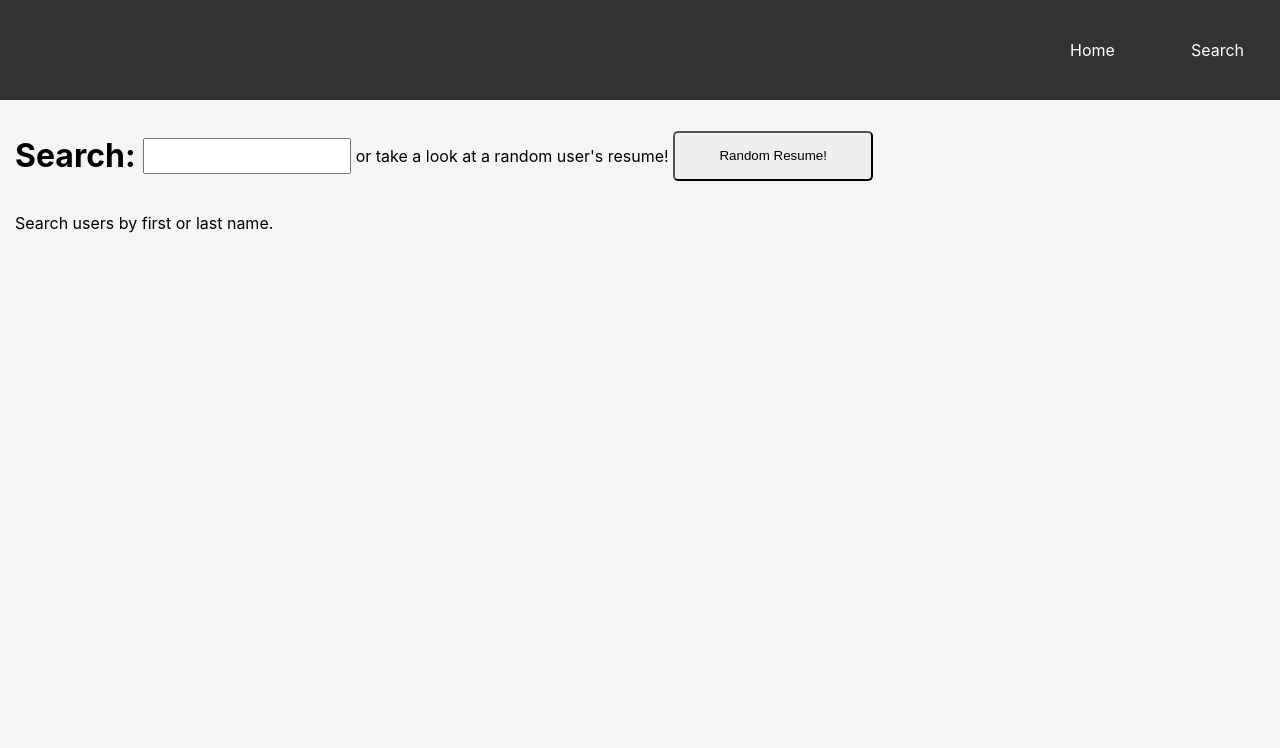
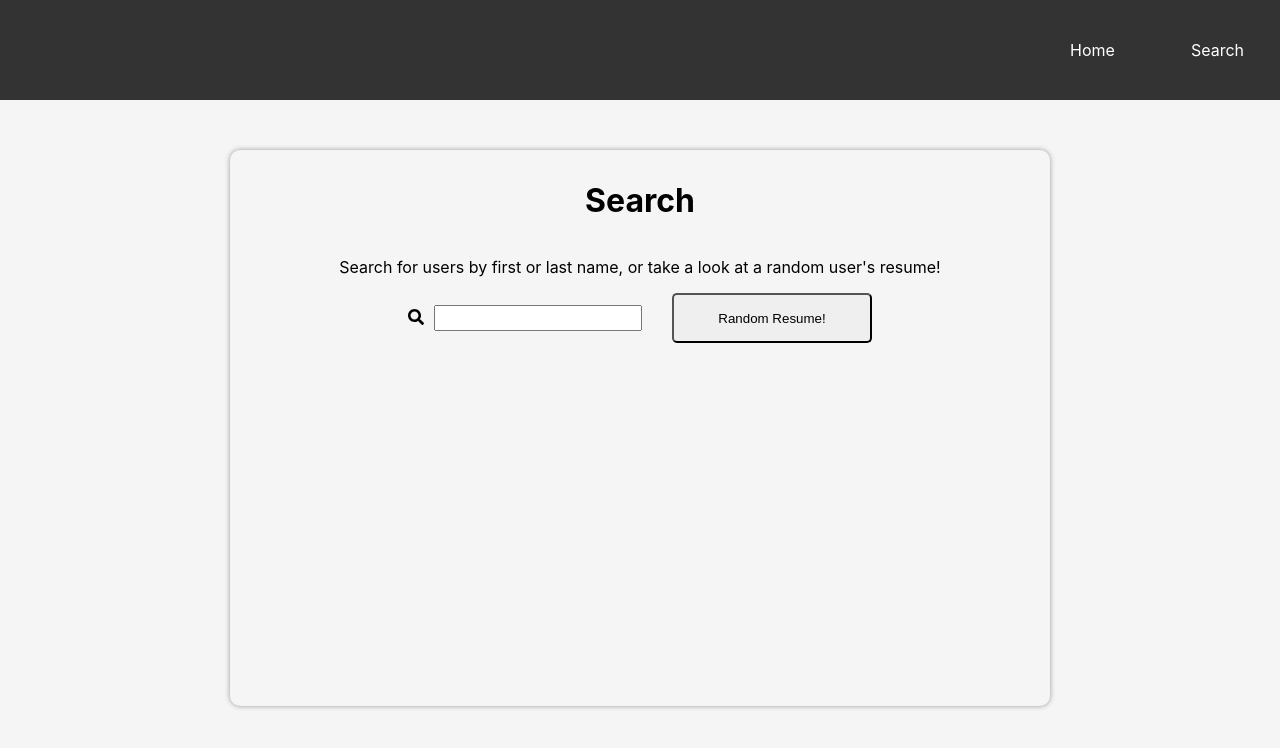
Before and after one commit to lin-zhou/personal-page-generator, a React (Create React App) app: page /Search in a window 1280 px wide. Shown: the top 748 px of the page. Built offline with nearby package versions, Linux system fonts and the light colour scheme.

Commit message:
More UI changes, can't have empty fields when registering or logging in

```diff
--- a/package.json
+++ b/package.json
@@ -3,6 +3,9 @@
   "version": "0.1.0",
   "private": true,
   "dependencies": {
+    "@fortawesome/fontawesome-svg-core": "^1.2.32",
+    "@fortawesome/free-solid-svg-icons": "^5.15.1",
+    "@fortawesome/react-fontawesome": "^0.1.13",
     "@testing-library/jest-dom": "^4.2.4",
     "@testing-library/react": "^9.5.0",
     "@testing-library/user-event": "^7.2.1",
--- a/src/css/App.css
+++ b/src/css/App.css
@@ -74,3 +74,7 @@ html {
 .center-text {
   text-align: center;
 }
+
+.red-text {
+  color: red;
+}
--- a/src/css/Profile.css
+++ b/src/css/Profile.css
@@ -1,6 +1,11 @@
+.profile {
+  text-align: center;
+}
+
 .edit-container {
   display: flex;
-  justify-content: center;
+  flex-direction: column;
+  align-items: center;
 }
 
 .profile__edit-info {
@@ -15,4 +20,5 @@
   width: 60%;
   max-width: 500px;
   border-radius: 10px;
+  text-align: left;
 }
--- a/src/css/ResumeUpload.css
+++ b/src/css/ResumeUpload.css
@@ -3,8 +3,10 @@
 }
 
 .rotating-logo {
-  height: 40vmin;
+  font-size: 40vmin;
+  color: #75BFF6;
   pointer-events: none;
+  margin-top: 25px;
 }
 
 @media (prefers-reduced-motion: no-preference) {
--- a/src/css/Search.css
+++ b/src/css/Search.css
@@ -1,18 +1,30 @@
+.search {
+  display: flex;
+  justify-content: center;
+  align-items: center;
+  width: 100%;
+  padding: 0 !important;
+}
+
+.search-container {
+  max-width: 800px;
+  height: 80%;
+  border-radius: 10px;
+  display: flex;
+  flex-direction: column;
+  align-items: center;
+}
+
 .search-box {
   width: 200px;
-  height: 30px;
+  height: 20px;
+  margin-left: 10px;
+  margin-right: 30px;
 }
 
 .search__results-list {
   padding-left: 0;
 }
-
-.search-container {
-  display: flex;
-  flex-direction: row;
-  align-items: center;
-}
-
 .search-or-random {
   display: flex;
   flex-direction: row;
--- a/src/views/Login.js
+++ b/src/views/Login.js
@@ -6,6 +6,14 @@ import "../css/Login.css";
 
 // This is the page where the user uploads their resume to be parsed.
 class Login extends Component {
+  constructor(props) {
+    super(props);
+    this.state = {
+      badLogin: false,
+      badRegister: false
+    }
+  }
+
   changeUsername = (e) => {
     this.setState({ username: e.target.value });
   };
@@ -24,6 +32,10 @@ class Login extends Component {
   };
 
   login = (e) => {
+    if (!this.state.username || !this.state.password) {
+      this.setState({ badLogin: true });
+    } else {
+      this.setState({ badLogin: false });
       fetch(baseUrl + "/auth", {
         method: "POST",
         headers: {
@@ -39,9 +51,13 @@ class Login extends Component {
           setAuthToken(data.access_token);
         })
         .catch((err) => console.log(err));
+    }
   };
 
   register = (e) => {
+    if (!this.state.firstname || !this.state.lastname || !this.state.username || !this.state.password || !this.state.email) {
+      this.setState({ badRegister: true });
+    } else {
       fetch(baseUrl + "/register", {
         method: "POST",
         headers: {
@@ -73,6 +89,7 @@ class Login extends Component {
             .catch((err) => console.log(err));
         })
         .catch((err) => console.log(err));
+    }
   };
 
   render() {
@@ -108,6 +125,7 @@ class Login extends Component {
             >
               Login
             </button>
+            <p className="red-text">{this.state.badLogin && "Username and password cannot be empty."}</p>
           </div>
         </div>
         <div className="register half-gap shadow-box">
@@ -170,6 +188,7 @@ class Login extends Component {
             >
               Register
             </button>
+            <p className="red-text">{this.state.badRegister && "Cannot register with empty fields."}</p>
           </div>
         </div>
       </div>
--- a/src/views/Profile.js
+++ b/src/views/Profile.js
@@ -83,9 +83,10 @@ class Profile extends Component {
               Please upload your resume <Link to="/">here</Link>.
             </div>
           )}
+        <br />
         <div className="edit-container">
+          Edit your information here.
           <div className="profile__edit-info shadow-box">
-            Edit your information here.
             <div className="edit-info__field">
               <label htmlFor="firstname">First Name</label>
               <br />
--- a/src/views/ResumeUpload.js
+++ b/src/views/ResumeUpload.js
@@ -1,8 +1,13 @@
 import React from "react";
+import { FontAwesomeIcon } from "@fortawesome/react-fontawesome";
+import { library } from "@fortawesome/fontawesome-svg-core";
+import { faUserCircle } from "@fortawesome/free-solid-svg-icons";
 import logo from "../assets/logo.svg";
 import "../css/ResumeUpload.css";
 import { Component } from "react";
 import { baseUrl, upload, request } from "../utilities.js";
+
+library.add(faUserCircle)
 
 // This is the page where the user uploads their resume to be parsed.
 class ResumeUpload extends Component {
@@ -46,7 +51,7 @@ class ResumeUpload extends Component {
     return (
       <div className="upload view">
         <header className="upload__header">
-          <img src={logo} className="rotating-logo" alt="logo" />
+          <FontAwesomeIcon icon="user-circle" className="rotating-logo" />
           <h1>Personal Website Generator</h1>
           <input
             className="upload__input"
--- a/src/views/Search.js
+++ b/src/views/Search.js
@@ -1,8 +1,13 @@
 import React, { Component } from "react";
+import { FontAwesomeIcon } from "@fortawesome/react-fontawesome";
+import { library } from "@fortawesome/fontawesome-svg-core";
+import { faSearch } from "@fortawesome/free-solid-svg-icons";
 import { Link } from "react-router-dom";
 import { baseUrl, request } from "../utilities.js";
 
 import "../css/Search.css";
+
+library.add(faSearch)
 
 let interval = null
 
@@ -38,11 +43,14 @@ class Search extends Component {
   render() {
     return (
       <div className="search view">
+        <div className="shadow-box search-container">
+          <h1>Search</h1>
+          <p>Search for users by first or last name, or take a look at a random user's resume!</p>
           <div className="search-or-random">
-          <h1 className="search-container">
-            Search:&nbsp;<input className="search-box" type="string" onChange={this.changeSearch} />
-          </h1>
-          &nbsp;or take a look at a random user's resume!&nbsp;<button className="custom-button" onClick={this.goToRandom}>Random Resume!</button>
+            <div className="search-bar">
+              <FontAwesomeIcon icon="search" /><input className="search-box" type="string" onChange={this.changeSearch} />
+            </div>
+            <button className="custom-button" onClick={this.goToRandom}>Random Resume!</button>
           </div>
           {(this.state.users && this.state.users.length > 0) ?
             <ul>{this.state.users.map(d => {
@@ -53,10 +61,11 @@ class Search extends Component {
             <p>
               {this.state.query !== "" ?
                 "No users with names containing your query." :
-              "Search users by first or last name."
+                ""
               }
             </p>
           }
+        </div>
       </div>
     );
   }
```
Also changed, not shown: 1 other file (tests, documents, lock files or other folders). Lines whose indentation alone changed are shown as unchanged.
